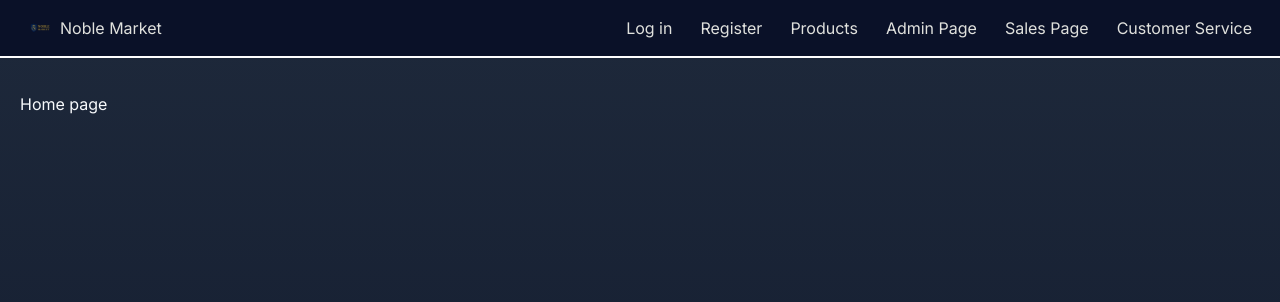
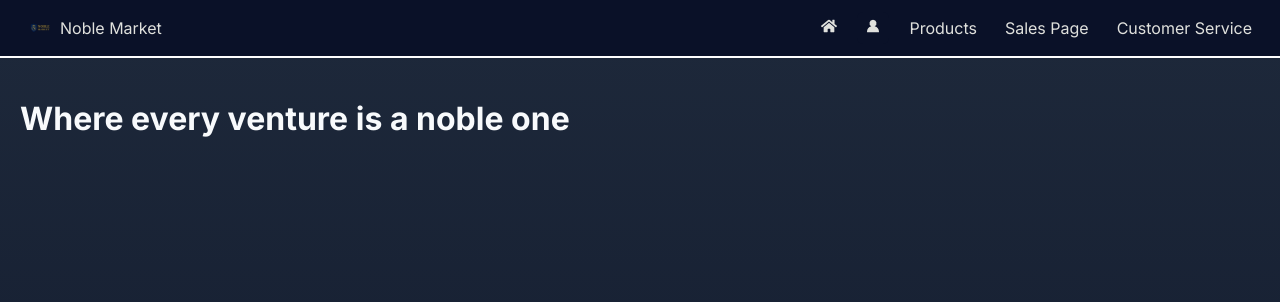
Before and after one commit to JonLindholm11/Capstone-Frontend-Project-Assimilation, a React (Vite) app: page / in a window 1280 px wide. Shown: the top 302 px of the page. Built offline with nearby package versions, Linux system fonts and the light colour scheme; no server answers.

Commit message:
made dropdown for login on navbar and changed headings to pictographs. added css to hide links. set up homepage.

```diff
--- a/src/App.jsx
+++ b/src/App.jsx
@@ -1,5 +1,6 @@
 import { Routes, Route } from "react-router";
 import Layout from "./layout/Layout";
+import Home from "./HomePage/Home";
 import Login from "./auth/Login";
 import Register from "./auth/Register";
 import Store from "./Customer/StoreFront";
@@ -20,7 +21,7 @@ export default function App() {
   return (
     <Routes>
       <Route element={<Layout />}>
-        <Route index element={<p>Home page</p>} />
+        <Route index element={<Home />} />
         <Route path="/register" element={<Register />} />
         <Route path="/login" element={<Login />} />
         <Route path="/products" element={<Store />}>
@@ -35,7 +36,6 @@ export default function App() {
         </Route>
         <Route path="/admin" element={<AdminPage />} />
 
-
         <Route path="/sales" element={<SalesPage />} />
         <Route path="/ServicePage" element={<ServicePage />} />
 
--- a/src/HomePage/Home.jsx
+++ b/src/HomePage/Home.jsx
@@ -0,0 +1,10 @@
+import "./Home.css";
+
+export default function ProductLanding() {
+  return (
+    <div>
+      <h1>Where every venture is a noble one</h1>
+
+    </div>
+  );
+}
--- a/src/layout/Navbar.css
+++ b/src/layout/Navbar.css
@@ -45,7 +45,6 @@ body {
   /* text-decoration: none; */
 }
 
-
 /* deep ocean navbar */
 .sticky-header {
   background-color: #0a1128;
@@ -63,3 +62,54 @@ body {
   background-color: #06ffc4;
   color: #0a1128;
 }
+
+.dropbtn {
+  background-color: #0a1128;
+  color: #e0e1dd;
+  padding: 6px 8px;
+  font-size: 16px;
+  border: none;
+  border-radius: 6px;
+  cursor: pointer;
+  transition: all 0.3s ease;
+}
+
+/* The container <div> - needed to position the dropdown content */
+.dropdown {
+  position: relative;
+  display: inline-block;
+}
+
+/* Dropdown Content (Hidden by Default) */
+.dropdown-content {
+  display: none;
+  position: absolute;
+  background-color: #2c5f2d;
+  min-width: 160px;
+  box-shadow: 0px 8px 16px 0px rgba(0, 0, 0, 0.2);
+  z-index: 1;
+}
+
+/* Links inside the dropdown */
+.dropdown-content a {
+  color: white;
+  padding: 12px 16px;
+  text-decoration: none;
+  display: block;
+}
+
+/* Change color of dropdown links on hover */
+.dropdown-content a:hover {
+  background-color: #ddd;
+}
+
+/* Show the dropdown menu on hover */
+.dropdown:hover .dropdown-content {
+  display: block;
+}
+
+/* Change the background color of the dropdown button when the dropdown content is shown */
+.dropdown:hover .dropbtn {
+  background-color: #06ffc4;
+  color: #0a1128;
+}
--- a/src/layout/Navbar.jsx
+++ b/src/layout/Navbar.jsx
@@ -1,5 +1,7 @@
 import { NavLink } from "react-router";
 import { useAuth } from "../auth/AuthContext";
+import { GoPersonFill } from "react-icons/go";
+import { FaHome } from "react-icons/fa";
 import "./Navbar.css";
 import Brand from "./Brand";
 // import { FaHome, FaUser, FaChartBar, FaCog } from "react-icons/fa";
@@ -19,10 +21,22 @@ export default function Navbar() {
           </>
         ) : (
           <>
-            <NavLink to="/login">Log in</NavLink>
-            <NavLink to="/register">Register</NavLink>
+            <NavLink to="/">
+              <FaHome />
+            </NavLink>
+            <div className="dropdown">
+              <button className="dropbtn">
+                <GoPersonFill />
+              </button>
+              <div className="dropdown-content">
+                <NavLink to="/login">Login</NavLink>
+                <NavLink to="/register">Register</NavLink>
+                <NavLink to="/admin"> Admin Login </NavLink>
+              </div>
+            </div>
+
             <NavLink to="/products"> Products </NavLink>
-            <NavLink to="/admin"> Admin Page </NavLink>
+
             <NavLink to="/sales"> Sales Page </NavLink>
             <NavLink to="/ServicePage"> Customer Service </NavLink>
           </>
```
